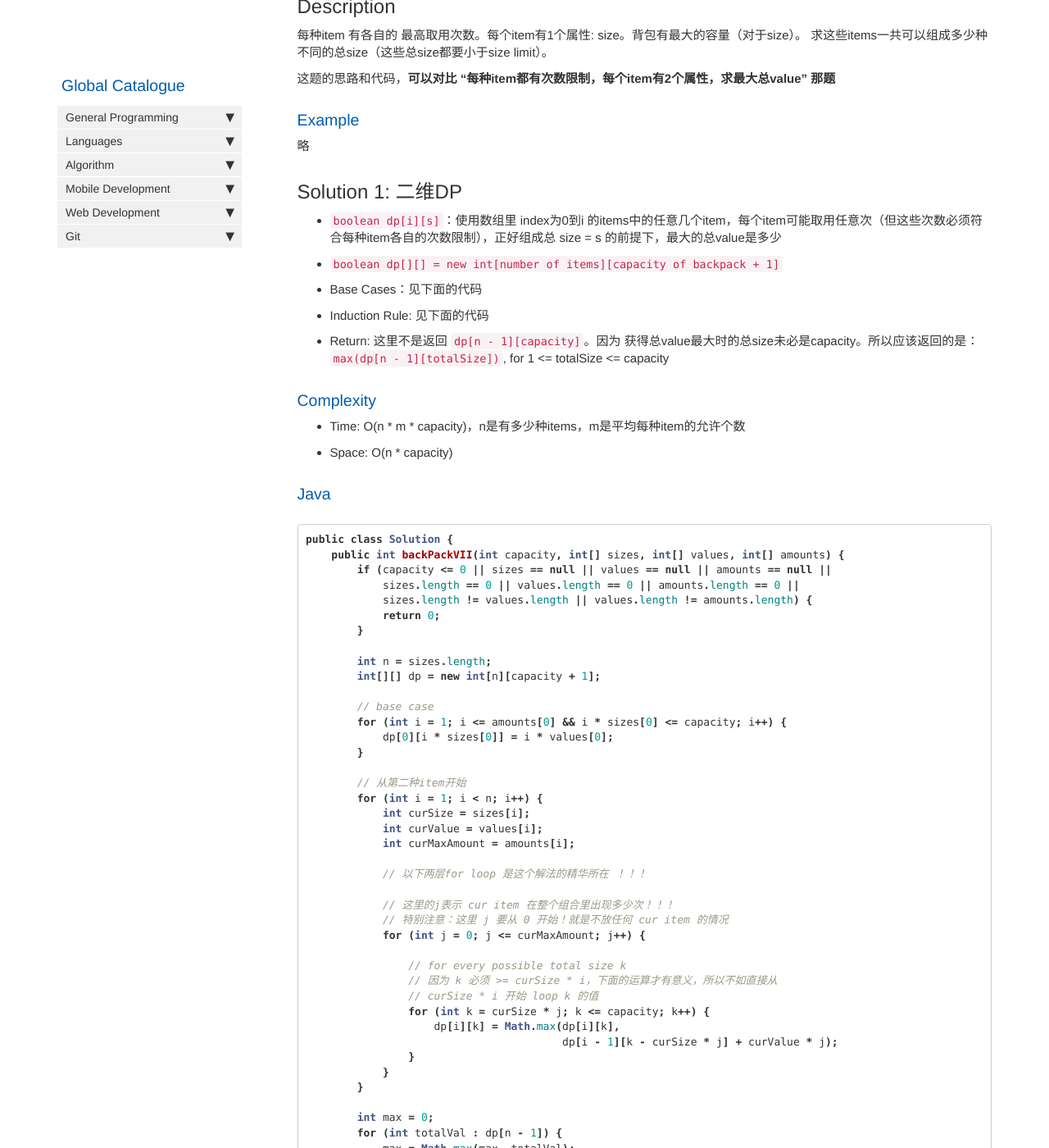
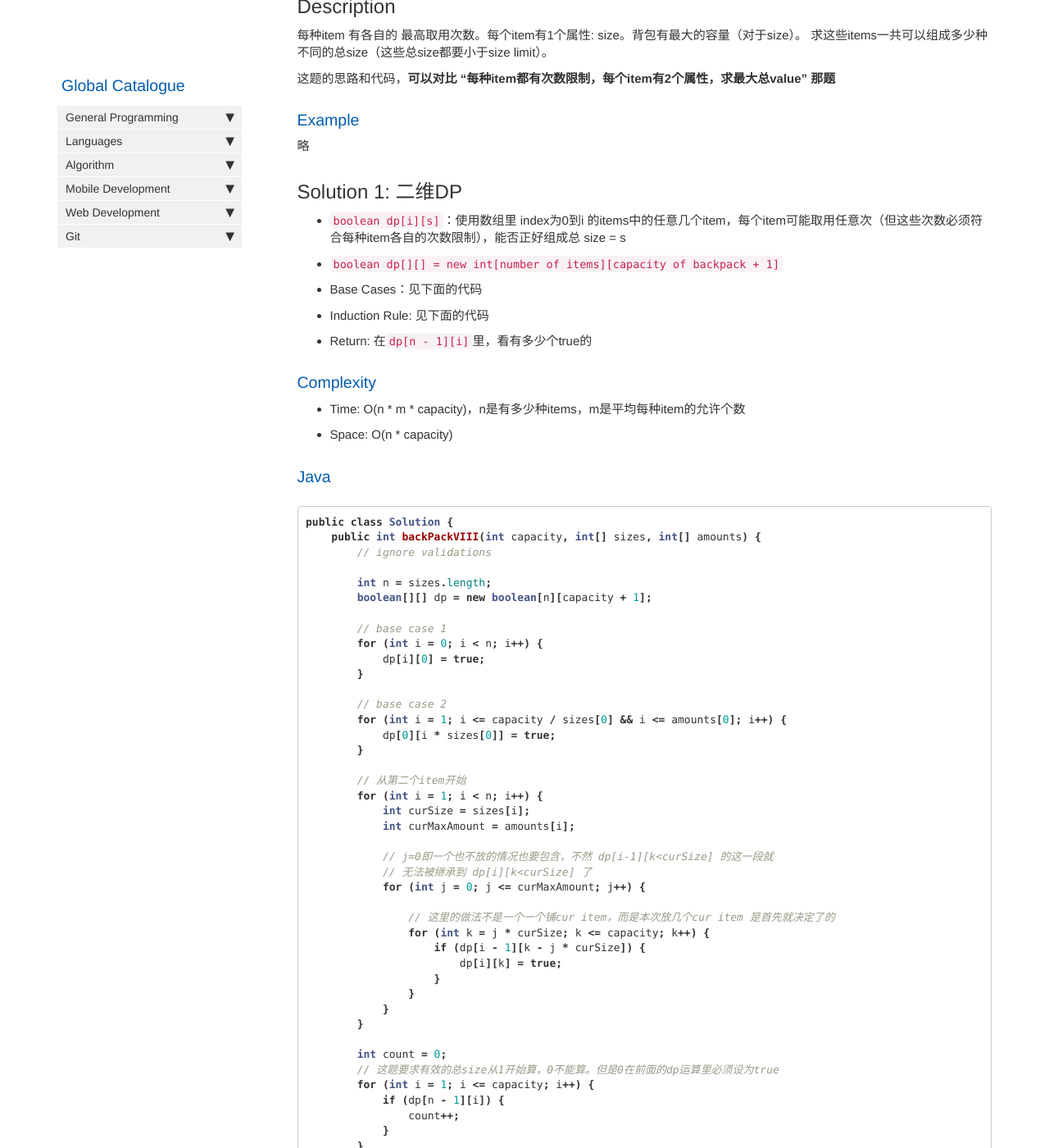
Before and after one commit to HungryOrc/hungryorc.github.io, a Jekyll site: the page built from pages/algorithm/algorithm_backpack_eachAmountLimit_1Attr_returnNumOfDiffTotalSize.md, in a window 1280 px wide and 1400 px high, scrolled down 291 px. Shown: the whole window at 82% size. Built offline with Jekyll 4.4.1, drawn with Linux system fonts in a browser that asks for light colours; nearby versions of some CDN libraries; comment, search, counter and statistics services are not loaded; some of the changed text lies outside the part shown.

Commit message:
Update algorithm_backpack_eachAmountLimit_1Attr_returnNumOfDiffTotalSize.md

````diff
--- a/pages/algorithm/algorithm_backpack_eachAmountLimit_1Attr_returnNumOfDiffTotalSize.md
+++ b/pages/algorithm/algorithm_backpack_eachAmountLimit_1Attr_returnNumOfDiffTotalSize.md
@@ -19,11 +19,11 @@ toc: false
 略
 
 ## Solution 1: 二维DP
-* `boolean dp[i][s]`：使用数组里 index为0到i 的items中的任意几个item，每个item可能取用任意次（但这些次数必须符合每种item各自的次数限制），正好组成总 size = s 的前提下，最大的总value是多少
+* `boolean dp[i][s]`：使用数组里 index为0到i 的items中的任意几个item，每个item可能取用任意次（但这些次数必须符合每种item各自的次数限制），能否正好组成总 size = s
 * `boolean dp[][] = new int[number of items][capacity of backpack + 1]`
 * Base Cases：见下面的代码
 * Induction Rule: 见下面的代码
-* Return: 这里不是返回 `dp[n - 1][capacity]`。因为 获得总value最大时的总size未必是capacity。所以应该返回的是：`max(dp[n - 1][totalSize])`, for 1 <= totalSize <= capacity
+* Return: 在`dp[n - 1][i]`里，看有多少个true的
 
 ### Complexity
 * Time: O(n * m * capacity)，n是有多少种items，m是平均每种item的允许个数
@@ -32,48 +32,48 @@ toc: false
 ### Java
 ```java
 public class Solution {
-    public int backPackVII(int capacity, int[] sizes, int[] values, int[] amounts) {
-        if (capacity <= 0 || sizes == null || values == null || amounts == null ||
-            sizes.length == 0 || values.length == 0 || amounts.length == 0 ||
-            sizes.length != values.length || values.length != amounts.length) {
-            return 0;
+    public int backPackVIII(int capacity, int[] sizes, int[] amounts) {
+        // ignore validations
+
+        int n = sizes.length;
+        boolean[][] dp = new boolean[n][capacity + 1];
+
+        // base case 1
+        for (int i = 0; i < n; i++) {
+            dp[i][0] = true;
         }
 
-        int n = sizes.length;
-        int[][] dp = new int[n][capacity + 1];
-
-        // base case
-        for (int i = 1; i <= amounts[0] && i * sizes[0] <= capacity; i++) {
-            dp[0][i * sizes[0]] = i * values[0];
+        // base case 2
+        for (int i = 1; i <= capacity / sizes[0] && i <= amounts[0]; i++) {
+            dp[0][i * sizes[0]] = true;
         }
 
-        // 从第二种item开始
+        // 从第二个item开始
         for (int i = 1; i < n; i++) {
             int curSize = sizes[i];
-            int curValue = values[i];
             int curMaxAmount = amounts[i];
 
-            // 以下两层for loop 是这个解法的精华所在 ！！！
-
-            // 这里的j表示 cur item 在整个组合里出现多少次！！！
-            // 特别注意：这里 j 要从 0 开始！就是不放任何 cur item 的情况
+            // j=0即一个也不放的情况也要包含，不然 dp[i-1][k<curSize] 的这一段就
+            // 无法被继承到 dp[i][k<curSize] 了
             for (int j = 0; j <= curMaxAmount; j++) {
 
-                // for every possible total size k
-                // 因为 k 必须 >= curSize * i，下面的运算才有意义，所以不如直接从
-                // curSize * i 开始 loop k 的值
-                for (int k = curSize * j; k <= capacity; k++) {
-                    dp[i][k] = Math.max(dp[i][k],
-                                        dp[i - 1][k - curSize * j] + curValue * j);
+                // 这里的做法不是一个一个铺cur item，而是本次放几个cur item 是首先就决定了的
+                for (int k = j * curSize; k <= capacity; k++) {
+                    if (dp[i - 1][k - j * curSize]) {
+                        dp[i][k] = true;
+                    }
                 }
             }
         }
 
-        int max = 0;
-        for (int totalVal : dp[n - 1]) {
-            max = Math.max(max, totalVal);
+        int count = 0;
+        // 这题要求有效的总size从1开始算，0不能算。但是0在前面的dp运算里必须设为true
+        for (int i = 1; i <= capacity; i++) {
+            if (dp[n - 1][i]) {
+                count++;
+            }
         }
-        return max;
+        return count;
     }
 }
 ```
@@ -88,37 +88,43 @@ Offset One方法不能降低时间和空间复杂度
 * Space: 与Solution 1 相同
 
 ### Java
+这题的代码简化并不明显。实测速度也没有提高
 ```java
 public class Solution {
-    public int backPackVII(int capacity, int[] sizes, int[] values, int[] amounts) {
-        if (capacity <= 0 || sizes == null || values == null || amounts == null ||
-            sizes.length == 0 || values.length == 0 || amounts.length == 0 ||
-            sizes.length != values.length || values.length != amounts.length) {
-            return 0;
+    public int backPackVIII(int capacity, int[] sizes, int[] amounts) {
+        // ignore validations
+
+        int n = sizes.length;
+        boolean[][] dp = new boolean[n + 1][capacity + 1]; // n+1
+
+        // base case 1
+        for (int i = 0; i <= n; i++) { // i<=n
+            dp[i][0] = true;
         }
 
-        int n = sizes.length;
-        int[][] dp = new int[n + 1][capacity + 1]; // n + 1
+        // base case 2 就不用写了
 
-        // 从第一种item开始
-        for (int i = 1; i <= n; i++) { // i = 1, i <= n
-            int curSize = sizes[i - 1]; // 以下三行都从 i 变成 i-1
-            int curValue = values[i - 1];
-            int curMaxAmount = amounts[i - 1];
+        // 从第一个item开始
+        for (int i = 1; i <= n; i++) { // i<=n
+            int curSize = sizes[i - 1]; // i-1
+            int curMaxAmount = amounts[i - 1]; // i-1
 
             for (int j = 0; j <= curMaxAmount; j++) {
-                for (int k = curSize * j; k <= capacity; k++) {
-                    dp[i][k] = Math.max(dp[i][k],
-                                        dp[i - 1][k - curSize * j] + curValue * j);
+                for (int k = j * curSize; k <= capacity; k++) {
+                    if (dp[i - 1][k - j * curSize]) {
+                        dp[i][k] = true;
+                    }
                 }
             }
         }
 
-        int max = 0;
-        for (int totalVal : dp[n]) { // dp[n]
-            max = Math.max(max, totalVal);
+        int count = 0;
+        for (int i = 1; i <= capacity; i++) {
+            if (dp[n][i]) { // n
+                count++;
+            }
         }
-        return max;
+        return count;
     }
 }
 ```
@@ -135,44 +141,47 @@ public class Solution {
 * Space: O(capacity)
 
 ### Java
+实测速度并没有什么提高
 ```java
 public class Solution {
-    public int backPackVII(int capacity, int[] sizes, int[] values, int[] amounts) {
-        if (capacity <= 0 || sizes == null || values == null || amounts == null ||
-            sizes.length == 0 || values.length == 0 || amounts.length == 0 ||
-            sizes.length != values.length || values.length != amounts.length) {
-            return 0;
+    public int backPackVIII(int capacity, int[] sizes, int[] amounts) {
+        // ignore validations
+
+        int n = sizes.length;
+        boolean[] dp = new boolean[capacity + 1]; // 一维
+
+        // base case 1，一维
+        dp[0] = true;
+
+        // base case 2，一维
+        for (int i = 1; i <= capacity / sizes[0] && i <= amounts[0]; i++) {
+            dp[i * sizes[0]] = true;
         }
 
-        int n = sizes.length;
-        int[] dp = new int[capacity + 1]; // 一维
-
-        // base case，一维
-        for (int i = 1; i <= amounts[0] && i * sizes[0] <= capacity; i++) {
-            dp[i * sizes[0]] = i * values[0];
-        }
-
+        // 从第二个item开始
         for (int i = 1; i < n; i++) {
             int curSize = sizes[i];
-            int curValue = values[i];
             int curMaxAmount = amounts[i];
 
-            // 注意！这里的j的意义和前面那些方法里的j的意义完全不同！虽然看起来关于j的代码基本一样，
-            // 但这个方法里的j表示的是 “我么一次又一次地铺cur item 到组合里去，每次铺一个 cur item，
-            // 当前是第j次铺一个 cur item 到组合里去”
+            // 一次一次地铺cur item，每次铺一个，一共铺 curMaxAmount 次
             for (int j = 1; j <= curMaxAmount; j++) {
+
+                // 从大到小铺，以避免重叠计算的错误
                 for (int k = capacity; k >= j * curSize; k--) {
-                    dp[k] = Math.max(dp[k],
-                                     dp[k - curSize] + curValue); // 一维
+                    if (dp[k - curSize]) { // 一维
+                        dp[k] = true;
+                    }
                 }
             }
         }
 
-        int max = 0;
-        for (int totalVal : dp) { // 一维
-            max = Math.max(max, totalVal);
+        int count = 0;
+        for (int i = 1; i <= capacity; i++) {
+            if (dp[i]) {
+                count++;
+            }
         }
-        return max;
+        return count;
     }
 }
 ```
````
